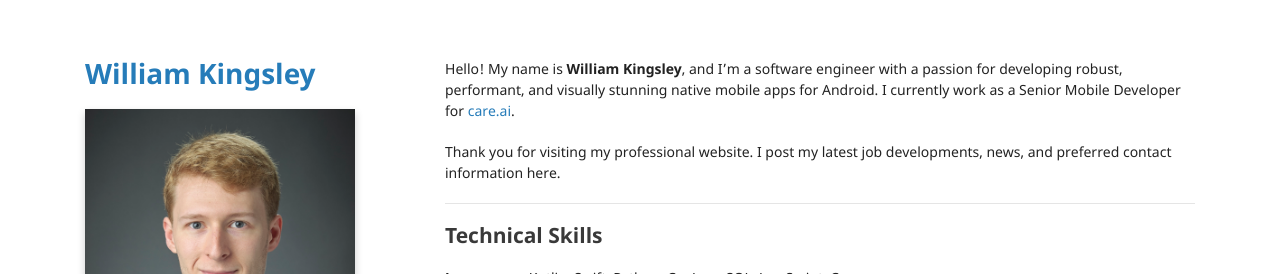
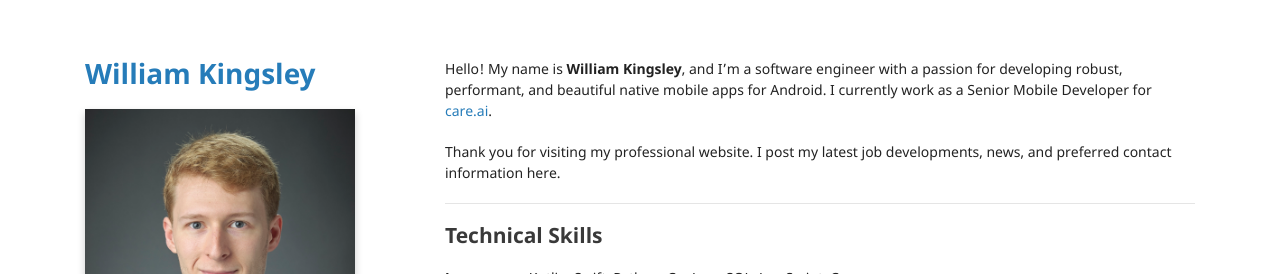
Before and after one commit to data-programmer/data-programmer.github.io, a Jekyll site: the page built from index.md, in a window 1280 px wide and 900 px high. Shown: the top 274 px of the window. Built offline with Jekyll 4.4.1, drawn with Linux system fonts in a browser that asks for light colours.

Commit message:
Changing word choice

```diff
--- a/index.md
+++ b/index.md
@@ -2,7 +2,7 @@
 layout: default
 ---
 
-Hello! My name is **William Kingsley**, and I'm a software engineer with a passion for developing robust, performant, and visually stunning native mobile apps for Android. I currently work as a Senior Mobile Developer for [care.ai](https://www.care.ai/).
+Hello! My name is **William Kingsley**, and I'm a software engineer with a passion for developing robust, performant, and beautiful native mobile apps for Android. I currently work as a Senior Mobile Developer for [care.ai](https://www.care.ai/).
 
 Thank you for visiting my professional website. I post my latest job developments, news, and preferred contact information here.
 
```
